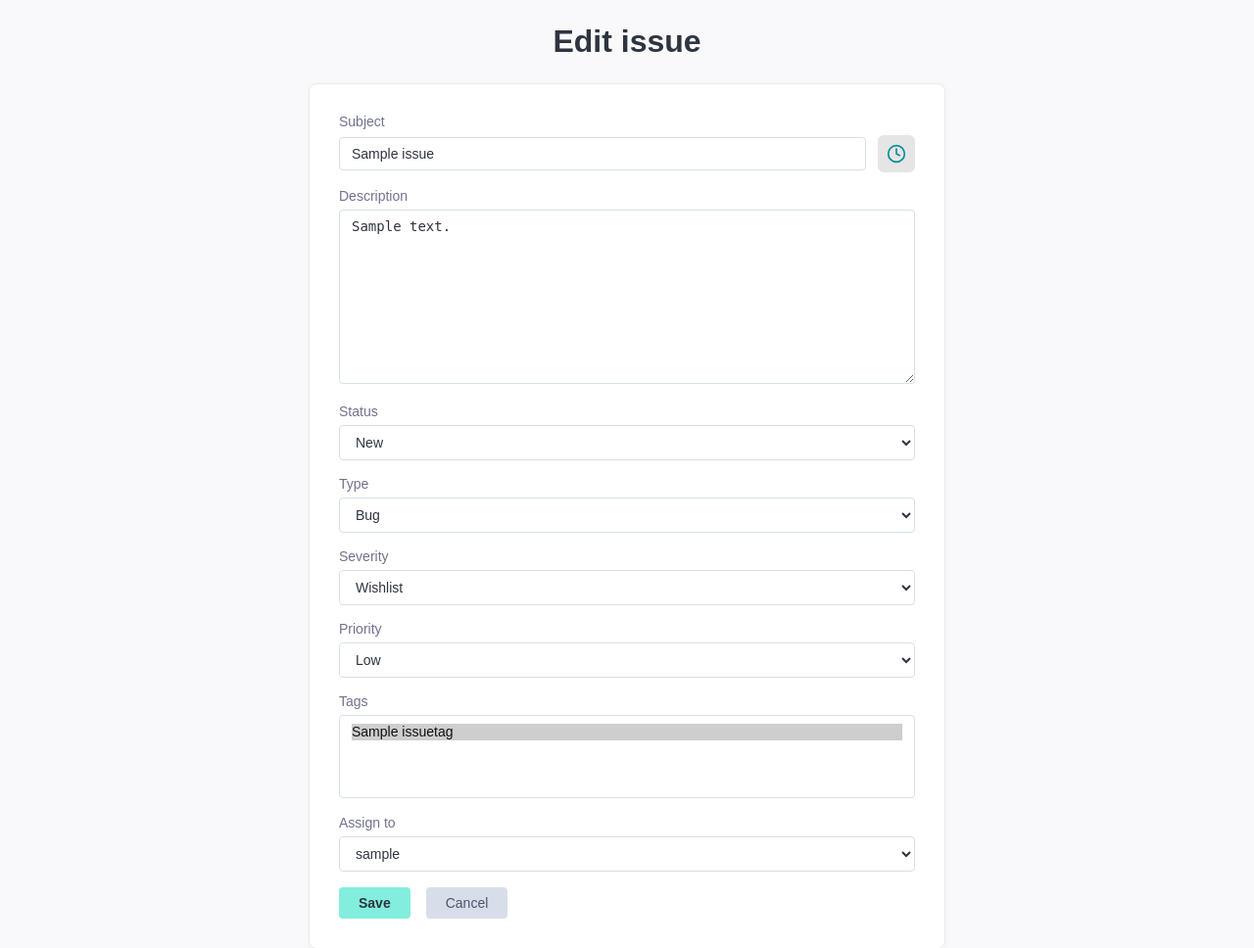
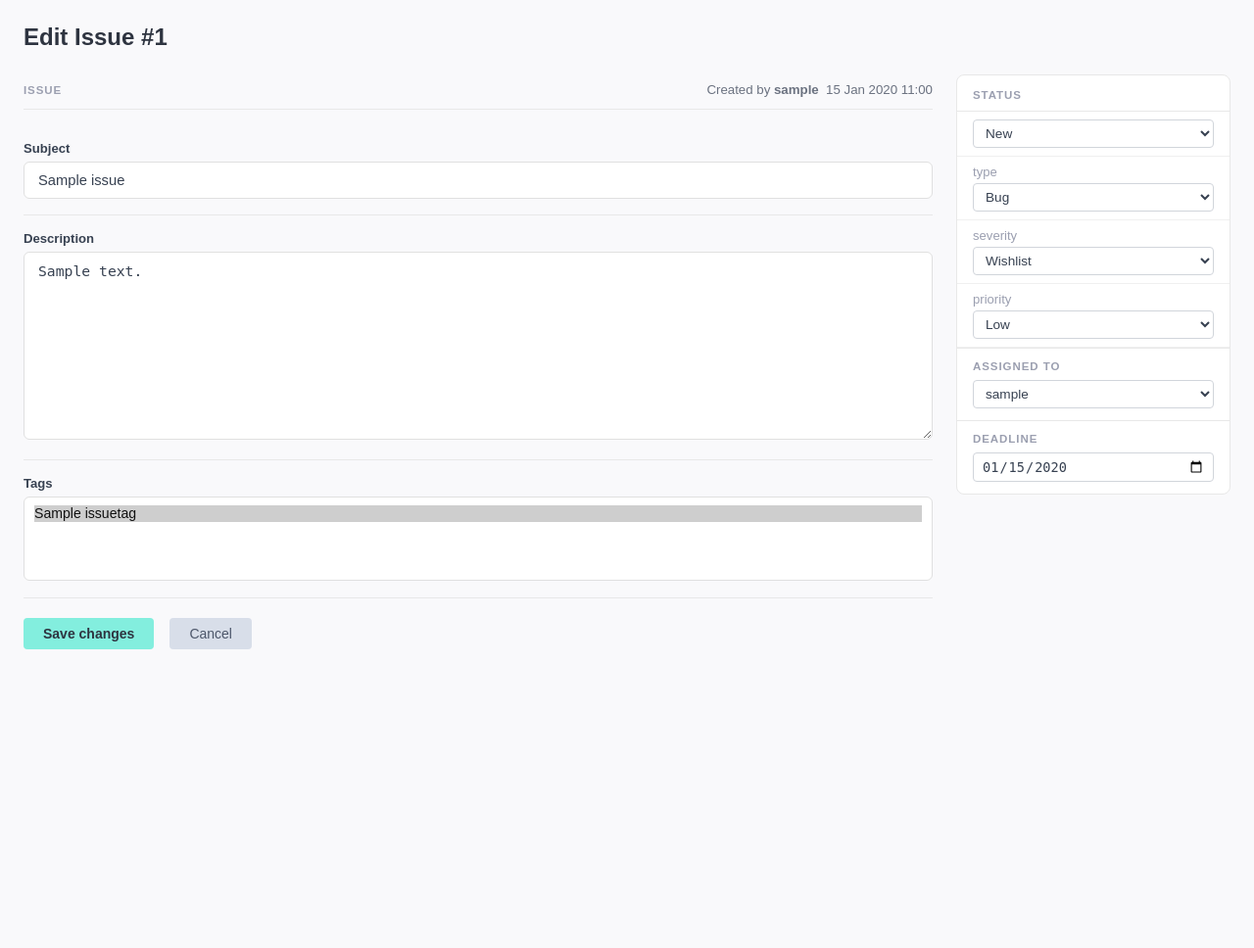
Before and after one commit to AmaraX7/Taiga-Clone-ASW, a Django app: page /issues/1/edit/ in a window 1280 px wide. Shown: the part 60-1028 px from the top of the page at 98% size. After the commit the page ends 723 px from the top, so only its background shows below. Run offline with Django 5.2, Linux system fonts and the light colour scheme; a user stored in the database is signed in; data comes from the database, SQL or seed files in the repository; tables that the repository leaves empty hold one stand-in row (values such as "Sample post"); grey boxes marked "Sample" are stand-in pictures.

Commit message:
edit issue + comment bug fixed

```diff
--- a/issues/views.py
+++ b/issues/views.py
@@ -151,10 +151,9 @@ def issue_edit(request, issue_id):
 
     return render(
         request,
-        'issues/new.html',
+        'issues/edit.html',
         {
             'form': form,
-            'is_edit': True,
             'issue': issue,
         },
     )
--- /dev/null
+++ b/templates/issues/edit.html
@@ -0,0 +1,319 @@
+{% extends "base.html" %}
+
+{% block title %}Edit Issue #{{ issue.id }}{% endblock %}
+
+{% block content %}
+<div class="issues-header">
+    <h1>
+        Edit Issue #{{ issue.id }}
+
+    </h1>
+</div>
+
+
+<form method="post" id="edit-issue-form">
+    {% csrf_token %}
+
+    <div class="issue-detail-layout">
+
+        <!-- COLUMNA ESQUERRA: camps principals -->
+        <div class="issue-detail-main">
+
+            <div class="issue-detail-meta-bar">
+                <span class="issue-detail-label">ISSUE</span>
+                <span class="issue-detail-created">
+                    Created by <strong>{{ issue.created_by }}</strong>
+                    &nbsp;{{ issue.created_at|date:"d M Y H:i" }}
+                </span>
+            </div>
+
+            <!-- Subject -->
+            <div class="edit-field-block">
+                <label class="edit-field-label" for="{{ form.subject.id_for_label }}">Subject</label>
+                {{ form.subject }}
+                {% if form.subject.errors %}
+                <ul class="field-errors">
+                    {% for error in form.subject.errors %}<li>{{ error }}</li>{% endfor %}
+                </ul>
+                {% endif %}
+            </div>
+
+            <!-- Description -->
+            <div class="edit-field-block">
+                <label class="edit-field-label" for="{{ form.description.id_for_label }}">Description</label>
+                {{ form.description }}
+                {% if form.description.errors %}
+                <ul class="field-errors">
+                    {% for error in form.description.errors %}<li>{{ error }}</li>{% endfor %}
+                </ul>
+                {% endif %}
+            </div>
+
+            <!-- Tags -->
+            <div class="edit-field-block">
+                <label class="edit-field-label" for="{{ form.tags.id_for_label }}">Tags</label>
+                {{ form.tags }}
+            </div>
+
+            <div class="edit-form-actions">
+                <button type="submit" class="btn btn-new">Save changes</button>
+                <a href="{% url 'issue_detail' issue.pk %}" class="btn btn-cancel">Cancel</a>
+            </div>
+
+        </div>
+
+        <!-- COLUMNA DRETA: sidebar amb metadades editables -->
+        <aside class="issue-detail-sidebar">
+
+            <!-- Status -->
+            <div class="edit-sidebar-header">
+                <span class="sidebar-section-title" style="margin-bottom:0;">Status</span>
+            </div>
+            <div class="sidebar-select-field-wrap">
+                {{ form.status }}
+            </div>
+
+            <!-- Type -->
+            <div class="sidebar-select-field-wrap">
+                <span class="sidebar-label">type</span>
+                {{ form.issue_type }}
+            </div>
+
+            <!-- Severity -->
+            <div class="sidebar-select-field-wrap">
+                <span class="sidebar-label">severity</span>
+                {{ form.severity }}
+            </div>
+
+            <!-- Priority -->
+            <div class="sidebar-select-field-wrap">
+                <span class="sidebar-label">priority</span>
+                {{ form.priority }}
+            </div>
+
+            <hr class="sidebar-divider">
+
+            <!-- Assigned to -->
+            <div class="sidebar-section">
+                <span class="sidebar-section-title">ASSIGNED TO</span>
+                {{ form.assigned_to }}
+            </div>
+
+            <hr class="sidebar-divider">
+
+            <!-- Deadline -->
+            <div class="sidebar-section">
+                <span class="sidebar-section-title">DEADLINE</span>
+                {{ form.deadline }}
+                {% if form.deadline.errors %}
+                <ul class="field-errors">{% for e in form.deadline.errors %}<li>{{ e }}</li>{% endfor %}</ul>
+                {% endif %}
+            </div>
+
+        </aside>
+    </div>
+</form>
+
+<style>
+    /* ── Layout (igual que el detail) ── */
+    .issue-detail-layout {
+        display: grid;
+        grid-template-columns: 1fr 280px;
+        gap: 24px;
+        align-items: start;
+        margin-top: 16px;
+    }
+
+    .issue-detail-main {
+        display: flex;
+        flex-direction: column;
+        gap: 0;
+    }
+
+    .issue-detail-meta-bar {
+        display: flex;
+        justify-content: space-between;
+        align-items: center;
+        padding: 8px 0 12px;
+        border-bottom: 1px solid #e8e8e8;
+        margin-bottom: 16px;
+    }
+
+    .issue-detail-label {
+        font-size: 0.72rem;
+        font-weight: 700;
+        letter-spacing: .08em;
+        color: #9b9fb0;
+        text-transform: uppercase;
+    }
+
+    .issue-detail-created {
+        font-size: 0.83rem;
+        color: #6b7280;
+    }
+
+    /* ── Camps del formulari (columna esquerra) ── */
+    .edit-field-block {
+        padding: 16px 0;
+        border-bottom: 1px solid #e8e8e8;
+    }
+
+    .edit-field-label {
+        display: block;
+        font-size: 0.82rem;
+        font-weight: 600;
+        color: #374151;
+        margin-bottom: 6px;
+    }
+
+    .edit-field-block input[type="text"],
+    .edit-field-block textarea {
+        width: 100%;
+        border: 1px solid #e0e0e0;
+        border-radius: 6px;
+        padding: 10px 14px;
+        font-size: 0.92rem;
+        resize: vertical;
+        box-sizing: border-box;
+        color: #374151;
+        transition: border-color 0.15s;
+    }
+
+    .edit-field-block input[type="text"]:focus,
+    .edit-field-block textarea:focus {
+        border-color: #40c4b5;
+        outline: none;
+    }
+
+    .edit-field-block select {
+        width: 100%;
+        font-size: 0.88rem;
+        padding: 8px 10px;
+        border: 1px solid #e0e0e0;
+        border-radius: 6px;
+        color: #374151;
+        background: #fff;
+    }
+
+    .edit-form-actions {
+        display: flex;
+        align-items: center;
+        gap: 8px;
+        margin-top: 20px;
+    }
+
+    .field-errors {
+        list-style: none;
+        padding: 0;
+        margin: 4px 0 0;
+        color: #de3b53;
+        font-size: 0.82rem;
+    }
+
+    /* ── Sidebar (igual que el detail) ── */
+    .issue-detail-sidebar {
+        background: #fff;
+        border: 1px solid #e8e8e8;
+        border-radius: 8px;
+        padding: 0;
+        overflow: visible;
+    }
+
+    .edit-sidebar-header {
+        padding: 14px 16px 10px;
+        border-bottom: 1px solid #e8e8e8;
+        border-radius: 8px 8px 0 0;
+    }
+
+    .sidebar-select-field-wrap {
+        padding: 8px 16px;
+        border-bottom: 1px solid #f0f0f0;
+        display: flex;
+        flex-direction: column;
+        gap: 4px;
+    }
+
+    .sidebar-select-field-wrap select {
+        width: 100%;
+        font-size: 0.85rem;
+        padding: 5px 8px;
+        border: 1px solid #d1d5db;
+        border-radius: 4px;
+        color: #374151;
+        background: #fff;
+    }
+
+    .sidebar-select-field-wrap select:focus {
+        border-color: #40c4b5;
+        outline: none;
+    }
+
+    .sidebar-label {
+        color: #9b9fb0;
+        font-size: 0.82rem;
+        text-transform: lowercase;
+    }
+
+    .sidebar-section-title {
+        font-size: 0.72rem;
+        font-weight: 700;
+        letter-spacing: .08em;
+        color: #9b9fb0;
+        text-transform: uppercase;
+        display: block;
+        margin-bottom: 8px;
+    }
+
+    .sidebar-divider {
+        margin: 0;
+        border: none;
+        border-top: 1px solid #e8e8e8;
+    }
+
+    .sidebar-section {
+        padding: 12px 16px;
+    }
+
+    .sidebar-section select,
+    .sidebar-section input[type="date"] {
+        width: 100%;
+        font-size: 0.85rem;
+        padding: 5px 8px;
+        border: 1px solid #d1d5db;
+        border-radius: 4px;
+        color: #374151;
+        background: #fff;
+        box-sizing: border-box;
+    }
+
+    .sidebar-section select:focus,
+    .sidebar-section input[type="date"]:focus {
+        border-color: #40c4b5;
+        outline: none;
+    }
+
+    /* ── Reloj de deadline (header) ── */
+    .deadline-clock-display {
+        display: inline-flex;
+        align-items: center;
+        vertical-align: middle;
+        margin-right: 4px;
+    }
+
+    .deadline-clock-display.no-deadline {
+        opacity: 0.3;
+    }
+
+    .deadline-clock-display.status-red {
+        color: #de3b53;
+    }
+
+    .deadline-clock-display.status-orange {
+        color: #f39200;
+    }
+
+    .deadline-clock-display.status-green {
+        color: #9bc300;
+    }
+</style>
+{% endblock %}
--- a/templates/issues/new.html
+++ b/templates/issues/new.html
@@ -1,17 +1,15 @@
 {% extends "base.html" %}
 
-{% block title %}{% if is_edit %}Edit issue{% else %}New issue{% endif %}{% endblock %}
+{% block title %}New issue{% endblock %}
 
 {% block content %}
 <div class="form-header" style="text-align: center;">
-    <h1>{% if is_edit %}Edit issue{% else %}New issue{% endif %}</h1>
+    <h1>New issue</h1>
 </div>
 
-{% if not is_edit %}
 <div style="text-align:center; margin-bottom: 16px;">
     <a href="{% url 'issue_bulk_insert' %}" class="btn btn-secondary">Bulk insert</a>
 </div>
-{% endif %}
 
 <div class="form-container">
     <form method="post" class="issue-form">
@@ -65,23 +63,17 @@
             {{ form.description }}
             {% if form.description.errors %}
             <ul class="field-errors">
-                {% for error in form.description.errors %}
-                <li>{{ error }}</li>
-                {% endfor %}
+                {% for error in form.description.errors %}<li>{{ error }}</li>{% endfor %}
             </ul>
             {% endif %}
         </div>
-
-
 
         <div class="form-group">
             <label for="{{ form.status.id_for_label }}">{{ form.status.label }}</label>
             {{ form.status }}
             {% if form.status.errors %}
             <ul class="field-errors">
-                {% for error in form.status.errors %}
-                <li>{{ error }}</li>
-                {% endfor %}
+                {% for error in form.status.errors %}<li>{{ error }}</li>{% endfor %}
             </ul>
             {% endif %}
         </div>
@@ -106,21 +98,18 @@
             {{ form.tags }}
         </div>
 
-
         <div class="form-group">
             <label for="{{ form.assigned_to.id_for_label }}">{{ form.assigned_to.label }}</label>
             {{ form.assigned_to }}
             {% if form.assigned_to.errors %}
             <ul class="field-errors">
-                {% for error in form.assigned_to.errors %}
-                <li>{{ error }}</li>
-                {% endfor %}
+                {% for error in form.assigned_to.errors %}<li>{{ error }}</li>{% endfor %}
             </ul>
             {% endif %}
         </div>
 
         <div class="form-actions">
-            <button type="submit" class="btn btn-new">{% if is_edit %}Save{% else %}Create{% endif %}</button>
+            <button type="submit" class="btn btn-new">Create</button>
             <a href="{% url 'issue_list' %}" class="btn btn-cancel">Cancel</a>
         </div>
     </form>
```
Also changed, not shown: templates/issues/detail.html (+8 -15 lines), templates/issues/list.html (+1 -12 lines).
